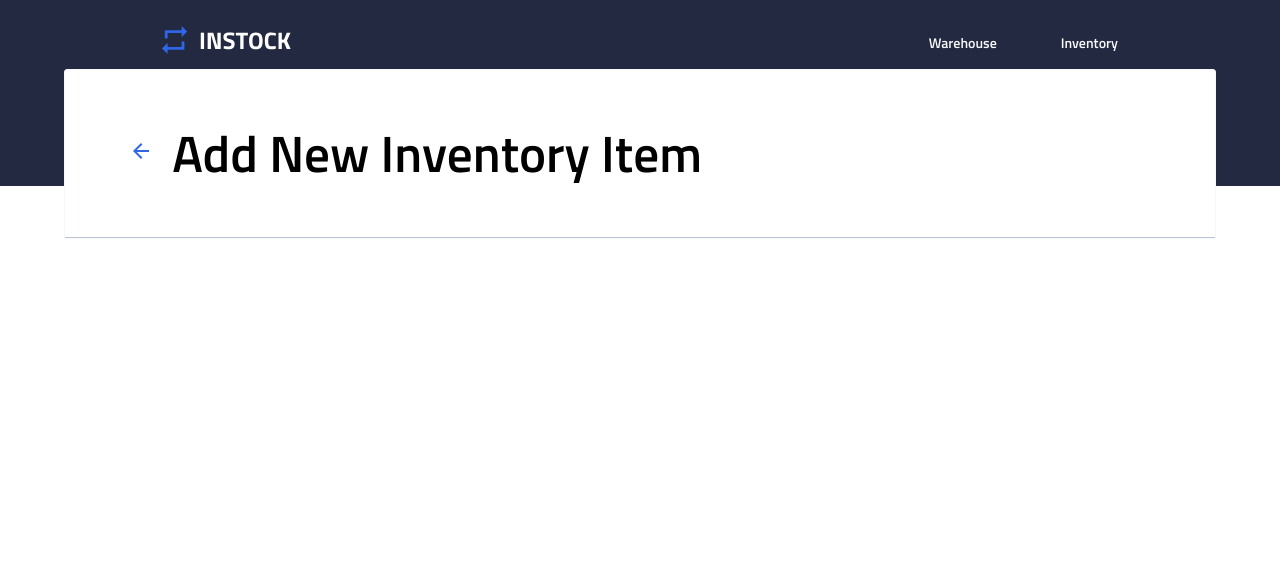
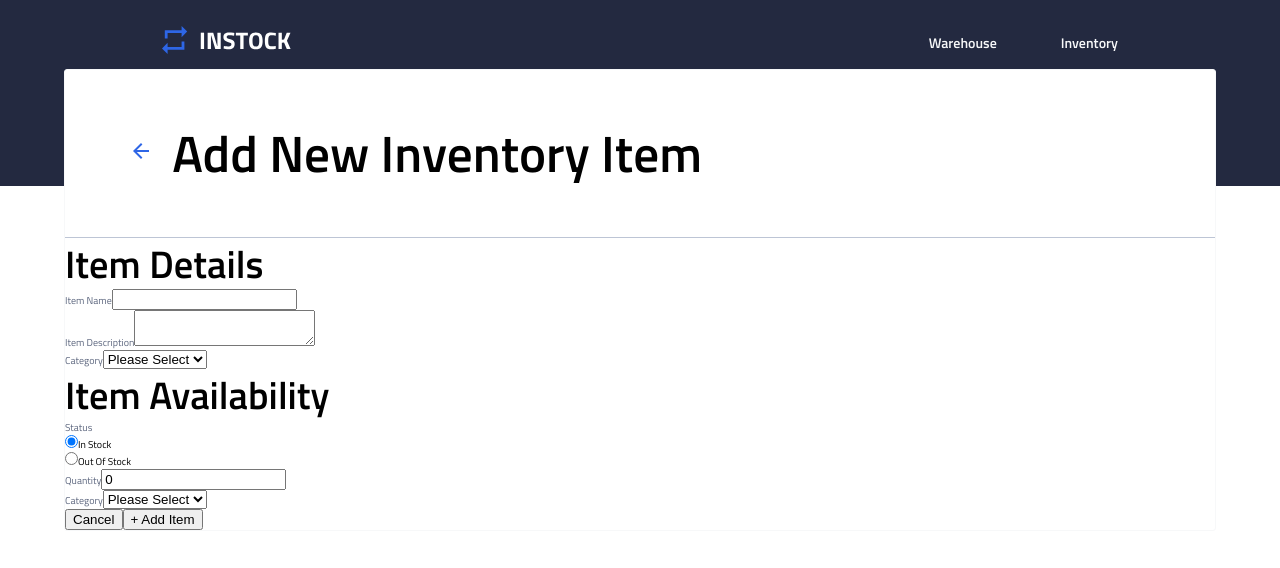
Before and after one commit to kaushalluffa/instock-frontend, a React (Create React App) app: page /inventory/new in a window 1280 px wide. Shown: the top 568 px of the page. Built offline with nearby package versions, Linux system fonts and the light colour scheme.

Commit message:
A22AB1-20 html structure of component is completed

```diff
--- a/src/components/AddNewInventoryItem/AddNewInventoryItem.js
+++ b/src/components/AddNewInventoryItem/AddNewInventoryItem.js
@@ -1,22 +1,147 @@
-import React from 'react'
-import {ReactComponent as ArrowBack} from '../../assets/icons/arrow_back-24px.svg'
-import './AddNewInventoryItem.scss'
+import React, { useState } from "react";
+import { ReactComponent as ArrowBack } from "../../assets/icons/arrow_back-24px.svg";
+import { ReactComponent as DropDown } from "../../assets/icons/arrow_drop_down-24px.svg";
 
+import "./AddNewInventoryItem.scss";
 const AddNewInventoryItem = () => {
+  const [itemName, setItemName] = useState("");
+  const [itemDescription, setItemDescription] = useState("");
+  const [itemCategory, setItemCategory] = useState("");
+  const [itemStatus, setItemStatus] = useState(true);
+  const [itemQuantity, setItemQuantity] = useState(0);
+  const [itemWarehouse, setItemWarehouse] = useState("");
+  const categories = [
+    "Electronics",
+    "Gear",
+    "Apparel",
+    "Accessories",
+    "Health",
+  ];
+  const warehouses = ["Manhattan","Washington","Jersey","San Fran","Santa Monica", "Seattle","Miami"]
+  function statusHandler(e){
+    if(e.target.value==='In Stock'){
+        setItemStatus(true)
+    }
+    if(e.target.value==="Out Of Stock"){
+        setItemStatus(false)
+    }
+  }
+  console.log(itemStatus)
   return (
     <div className="addNewItem">
       <div className="addNewItem__header">
-        <div className="warehouseDetails__name">
-          <span className="warehouseDetails__name--icon">
-            <ArrowBack/>
+        <div className="addNewItem__name">
+          <span className="addNewItem__name--icon">
+            <ArrowBack />
           </span>
-          <h1 className="warehouseDetails__name--heading">
-            Add New Inventory Item
-          </h1>
+          <h1 className="addNewItem__name--heading">Add New Inventory Item</h1>
         </div>
+      </div>
+      <div className="addNewItem__details">
+        <h2 className="addNewItem__details--heading">Item Details</h2>
+        <div className="addNewItem__details--name">
+          <label className="label">Item Name</label>
+          <input
+            type="text"
+            value={itemName}
+            onChange={(e) => setItemName(e.target.value)}
+            required
+          />
+        </div>
+        <div className="addNewItem__details--name">
+          <label className="label">Item Description</label>
+          <textarea
+            type="text"
+            value={itemDescription}
+            onChange={(e) => setItemDescription(e.target.value)}
+            required
+          />
+        </div>
+        <div className="addNewItem__details--name">
+          <label className="label">Category</label>
+          <select
+            value={itemCategory}
+            onChange={(e) => setItemCategory(e.target.value)}
+          >
+            <option
+              className="default"
+              value={`Please Select ${(<DropDown />)}`}
+            >
+              Please Select
+            </option>
+            {categories.map((category, i) => (
+              <option value={category} key={i}>
+                {category}
+              </option>
+            ))}
+          </select>
+        </div>
+      </div>
+      <div className="addNewItem__availability">
+        <h2 className="addNewItem__availability--heading">Item Availability</h2>
+        <div className="addNewItem__availability--status">
+          <label className="label">Status</label>
+          <div className="radio__container">
+            <input
+              type="radio"
+              name="status"
+              required
+              value="In Stock"
+              id="inStock"
+              checked={itemStatus}
+              onChange={(e) => statusHandler(e)}
+            />
+            <label htmlFor="inStock">In Stock</label>
+          </div>
+          <div className="radio__container">
+            <input
+              type="radio"
+              name="status"
+              required
+              value="Out Of Stock"
+              id="outOfStock"
+              checked={!itemStatus}
+              onChange={(e) => statusHandler(e)}
+            />
+            <label htmlFor="outOfStock">Out Of Stock</label>
+          </div>
+        </div>
+        <div className="addNewItem__availability--quantity">
+          <label className="label">Quantity</label>
+          <input
+            type="number"
+            disabled={!itemStatus}
+            required
+            value={itemQuantity}
+            onChange={(e) => setItemQuantity(e.target.value)}
+          />
+        </div>
+        <div className="addNewItem__availability--warehouse">
+          <label className="label">Category</label>
+          <select
+            value={itemCategory}
+            onChange={(e) => setItemCategory(e.target.value)}
+          >
+            <option
+              className="default"
+              value={`Please Select ${(<DropDown />)}`}
+            >
+              Please Select
+            </option>
+            {warehouses.map((category, i) => (
+              <option value={category} key={i}>
+                {category}
+              </option>
+            ))}
+          </select>
+        </div>
+      </div>
+      <div className="addNewItem__footer">
+        <button className="addNewItem__footer--cancel">Cancel</button>
+        <button className="addNewItem__footer--add">+ Add Item</button>
       </div>
     </div>
   );
-}
+};
 
-export default AddNewInventoryItem
+export default AddNewInventoryItem;
```
